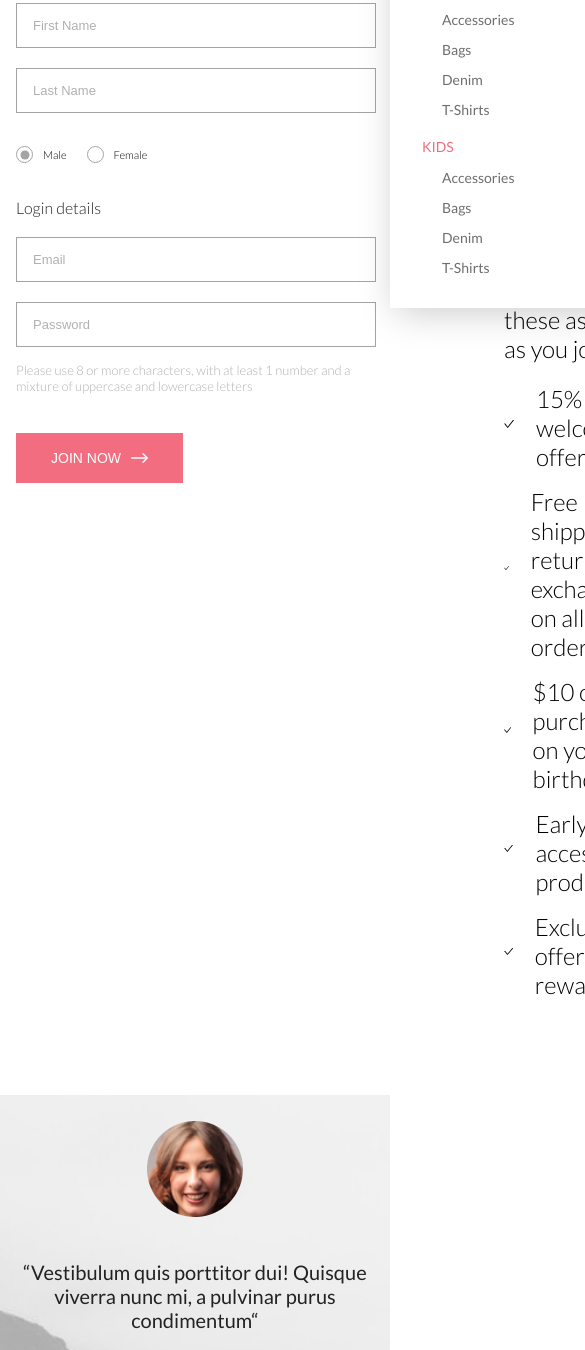
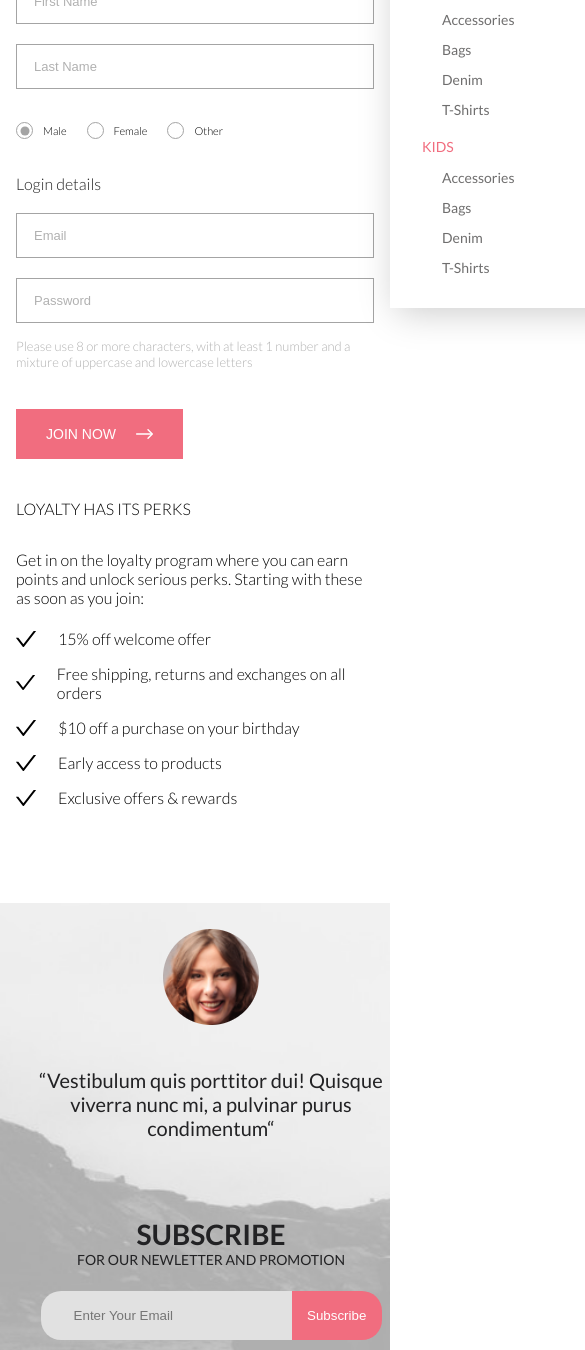
Before and after one commit to Maria-Andreeva/Advanced_Layout, a plain HTML site: page registration/registration.html in a window 390 px wide. Shown: the part 322-1672 px from the top of the page, 585 px wide, since content can reach past the window. Drawn offline with Linux system fonts and the light colour scheme.

Commit message:
added mobile version registration

```diff
--- a/registration/registration-style.scss
+++ b/registration/registration-style.scss
@@ -629,6 +629,10 @@ body.menu-open {
 }
 @media (max-width: 767px) {
 
+    .box-content {
+        overflow: hidden;
+    }
+
     .center {
         max-width: 100%;
         padding-left: 16px;
@@ -675,9 +679,47 @@ body.menu-open {
         padding-bottom: 69px;
     }
 
+    .tablet-only {
+        display: flex !important;
+    }
 
-
-
+    .registration {
+        display: flex;
+        flex-direction: column;
+        gap: 40px;
+        padding-top: 40px;
+        &__left {
+            &_input {
+                width: 100%;
+                max-width: 359px;
+                padding-left: 17px;
+                padding-right: 17px;
+            }
+            &_info {
+                width: 100%;
+                max-width: 358px;
+            }
+        }
+        &__btn {
+            gap: 20px;
+        }
+        &__right {
+            &_heading {
+                font-size: 16px;
+                line-height: 19px;
+                padding-bottom: 32px;
+            }
+            &_info {
+                font-size: 16px;
+                line-height: 19px;
+                padding-bottom: 22px;
+            }
+            &_ul {
+                font-size: 16px;
+                line-height: 19px;
+            }
+        }
+    }
 
 
     .frame7 {
@@ -686,10 +728,13 @@ body.menu-open {
         justify-content: center;
         align-items: center;
         height: 550px;
+        width: 100%;
+        min-width: 320px;
     }
     .subscribe {
           height: 123px;
-          width: 100%;
+          width: 80%;
+          max-width: 300px;
           padding-top: 30px;
           padding-bottom: 109px;
           &__info {
@@ -698,7 +743,7 @@ body.menu-open {
               align-items: center;
               justify-content: center;
               width: 100%;
-              max-width: 500px;
+              max-width: 350px;
               padding: 20px;
               margin: 0 auto;
               text-align: center;
```
Also changed, not shown: registration/registration.html (+2 -1 lines), registration/registration-style.css, 1 other file.
